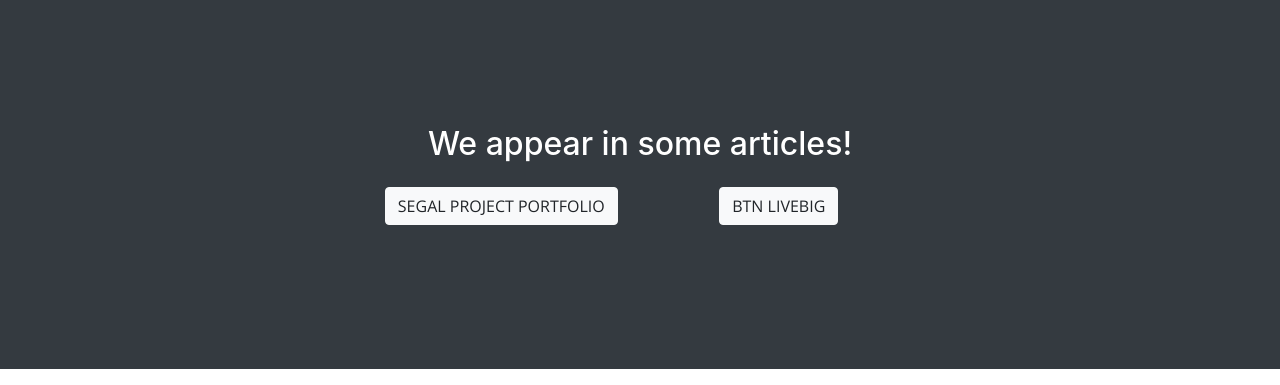
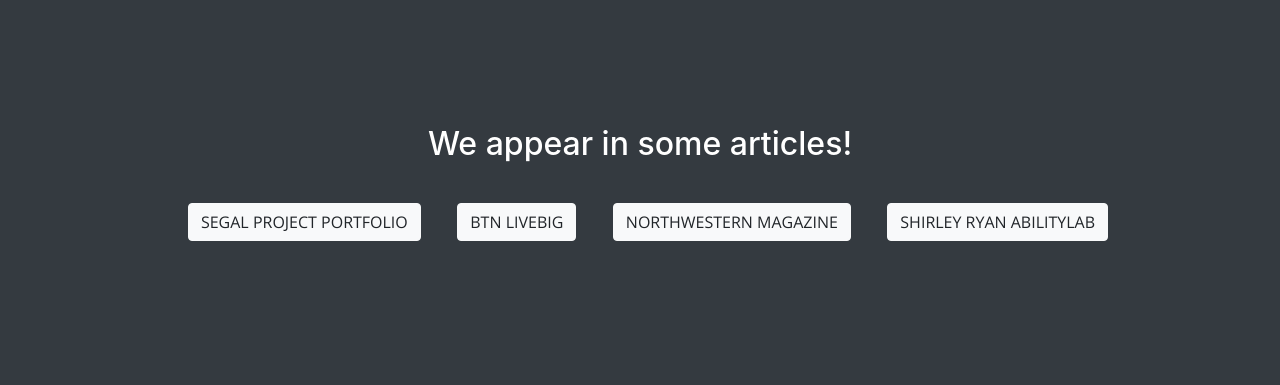
Before and after one commit to alligatortail/alligatortail, a website with bundled scripts: page index.html in a window 1280 px wide. Shown: the part 4570-4955 px from the top of the page. Built offline with nearby package versions, Linux system fonts and the light colour scheme.

Commit message:
edited article buttons

```diff
--- a/css/creative.css
+++ b/css/creative.css
@@ -26,6 +26,8 @@
 }
 .article-row{
 	margin: auto;
+	text-align: center!important;
+	padding-left:1rem;
 }
 a:hover {
   color: #f05f40;
@@ -315,7 +317,7 @@
 }
 
 .sr-button{
-  margin-bottom:1rem;
+  margin: 1rem 1rem 1rem 1rem;
 }
 
 .btn-primary {
--- a/index.html
+++ b/index.html
@@ -69,7 +69,7 @@
             <hr>
           </div>
           <div class="col-lg-8 mx-auto">
-            <h3 >A wheelchair attachment that aids users in learning how to perform advanced wheelchair skills.</h3>
+            <h3>A wheelchair attachment that aids users in learning how to perform advanced wheelchair skills.</h3>
             <a class="btn btn-primary btn-xl js-scroll-trigger" href="#about">Find Out More</a>
           </div>
 
@@ -311,17 +311,11 @@
     <section class="bg-dark text-white" id="about-us">
       <div class="container text-center">
         <h2 class="mb-4">We appear in some articles!</h2>
-		<div class="row no-gutters article-row">
-			<div class="col-lg-3">
-			</div>
-			<div class="col-lg-3 col-sm-6">
-				<a class="btn btn-light btn-xl sr-button" href="http://design.northwestern.edu/projects/profiles/the-alligator-tail.html">Segal Project Portfolio</a>
-			</div>
-			<div class="col-lg-3 col-sm-6">
-				<a class="btn btn-light btn-xl sr-button" href="http://btn.com/2018/11/09/northwestern-pops-a-wheelie-btn-livebig/">BTN liveBIG</a>
-			</div>
-			<div class="col-lg-3">
-			</div>
+		<div class="article-row">
+			<button class="btn btn-light btn-xl sr-button" onclick="window.location.href='http://design.northwestern.edu/projects/profiles/the-alligator-tail.html'">Segal Project Portfolio</button>
+			<button class="btn btn-light btn-xl sr-button" onclick ="window.location.href='http://btn.com/2018/11/09/northwestern-pops-a-wheelie-btn-livebig/'">BTN liveBIG</button>
+			<button class="btn btn-light btn-xl sr-button" onclick="window.location.href='https://magazine.northwestern.edu/innovation/the-alligator-tail/'">Northwestern Magazine</button>
+			<button class="btn btn-light btn-xl sr-button" onclick="window.location.href='https://www.sralab.org/inside-look/december-2018-wheelie-training-tool-featured-big-ten-network'">Shirley Ryan AbilityLab</button>
 		</div>
 	  </div>
     </section>
```
